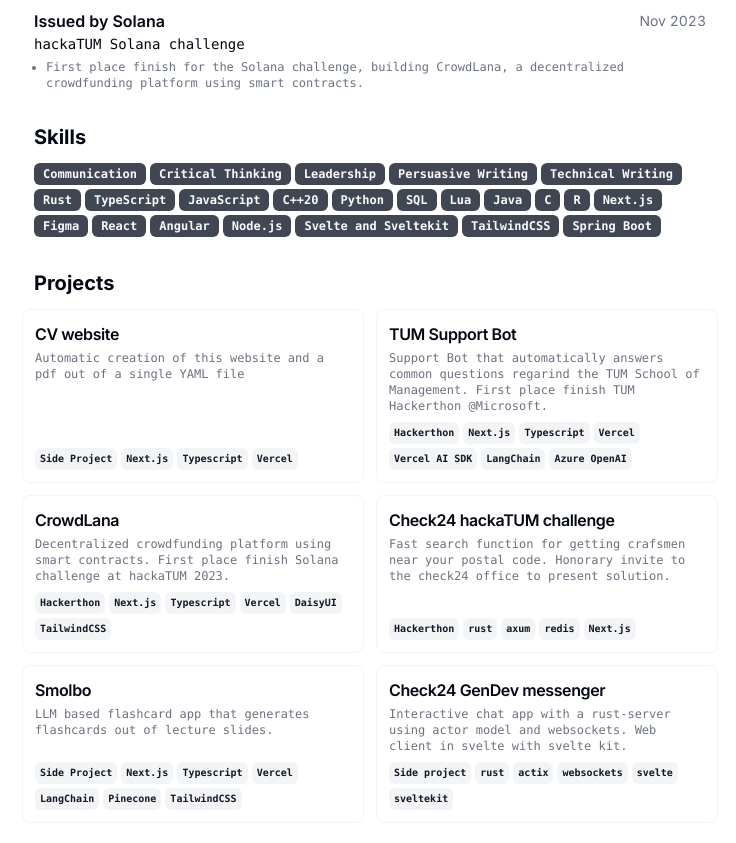
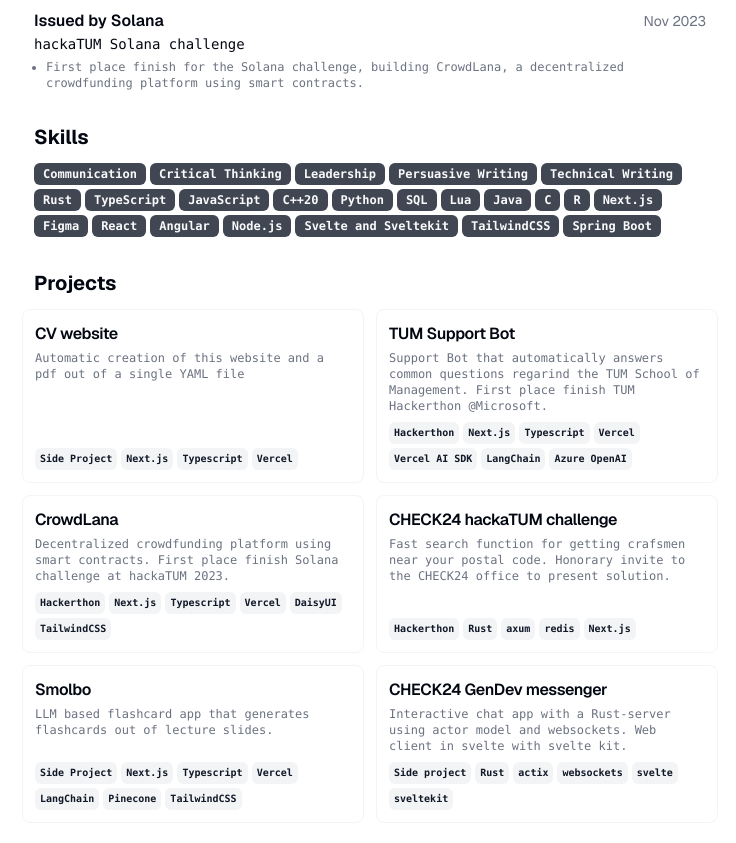
Before and after one commit to simon-hng/portfolio, a Next.js app: page / in a window 1280 px wide. Shown: the part 1371-2214 px from the top of the page, without its empty margins (270-1006 px from the left). Built offline with nearby package versions, Linux system fonts and the light colour scheme.

Commit message:
change font to geist

```diff
--- a/cv.yml
+++ b/cv.yml
@@ -193,15 +193,15 @@
       - First place finish Solana challenge at hackaTUM 2023.
     keywords: [Hackerthon, Next.js, Typescript, Vercel, DaisyUI, TailwindCSS]
 
-  - name: Check24 hackaTUM challenge
+  - name: CHECK24 hackaTUM challenge
     url: https://github.com/simon-hng/hackatum2023-check24
-    affiliation: check24
+    affiliation: CHECK24
     startDate: 2023-11-17T00:00:00Z
     endDate: 2023-11-19T00:00:00Z
     highlights:
       - Fast search function for getting crafsmen near your postal code.
-      - Honorary invite to the check24 office to present solution.
-    keywords: [Hackerthon, rust, axum, redis, Next.js]
+      - Honorary invite to the CHECK24 office to present solution.
+    keywords: [Hackerthon, Rust, axum, redis, Next.js]
 
   - name: Smolbo
     url: https://smolbo.com
@@ -212,15 +212,15 @@
       - LLM based flashcard app that generates flashcards out of lecture slides.
     keywords: [Side Project, Next.js, Typescript, Vercel, LangChain, Pinecone, TailwindCSS]
 
-  - name: Check24 GenDev messenger
+  - name: CHECK24 GenDev messenger
     url: https://github.com/simon-hng/check24-messenger-challenge
-    affiliation: check24
+    affiliation: CHECK24
     startDate: 2023-09-11t00:00:00z
     endDate: 2023-11-12t00:00:00z
     highlights:
-      - Interactive chat app with a rust-server using actor model and websockets.
+      - Interactive chat app with a Rust-server using actor model and websockets.
       - Web client in svelte with svelte kit.
-    keywords: [Side project, rust, actix, websockets, svelte, sveltekit]
+    keywords: [Side project, Rust, actix, websockets, svelte, sveltekit]
 
 certificates: []
 
--- a/package.json
+++ b/package.json
@@ -23,6 +23,7 @@
     "clsx": "^2.0.0",
     "cmdk": "^0.2.0",
     "date-fns": "^3.0.6",
+    "geist": "^1.2.0",
     "js-yaml": "^4.1.0",
     "lucide-react": "^0.300.0",
     "next": "14.0.4",
--- a/src/app/layout.tsx
+++ b/src/app/layout.tsx
@@ -1,6 +1,6 @@
 import type { Metadata } from "next";
 import { Analytics } from "@vercel/analytics/react";
-import { Inter } from "next/font/google";
+import { GeistSans } from "geist/font/sans";
 
 import "./globals.css";
 import React from "react";
@@ -10,19 +10,13 @@
   description: "Generated by create next app",
 };
 
-// If loading a variable font, you don't need to specify the font weight
-const inter = Inter({
-  subsets: ["latin"],
-  display: "swap",
-});
-
 export default function RootLayout({
   children,
 }: {
   children: React.ReactNode;
 }) {
   return (
-    <html lang="en" className={inter.className}>
+    <html lang="en" className={GeistSans.className}>
       <body>{children}</body>
       <Analytics />
     </html>
```
Also changed, not shown: 1 other file (tests, documents, lock files or other folders).
